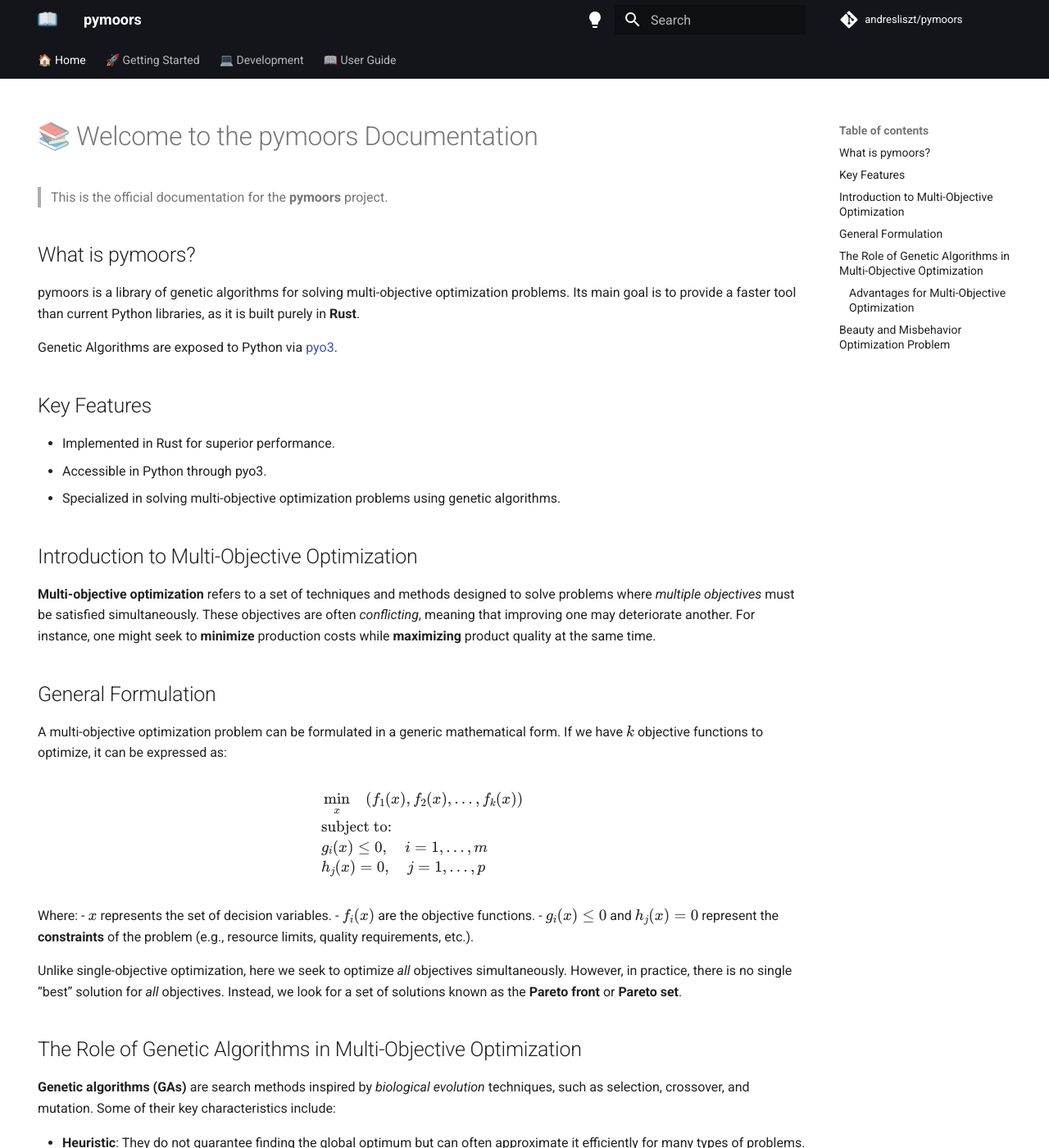
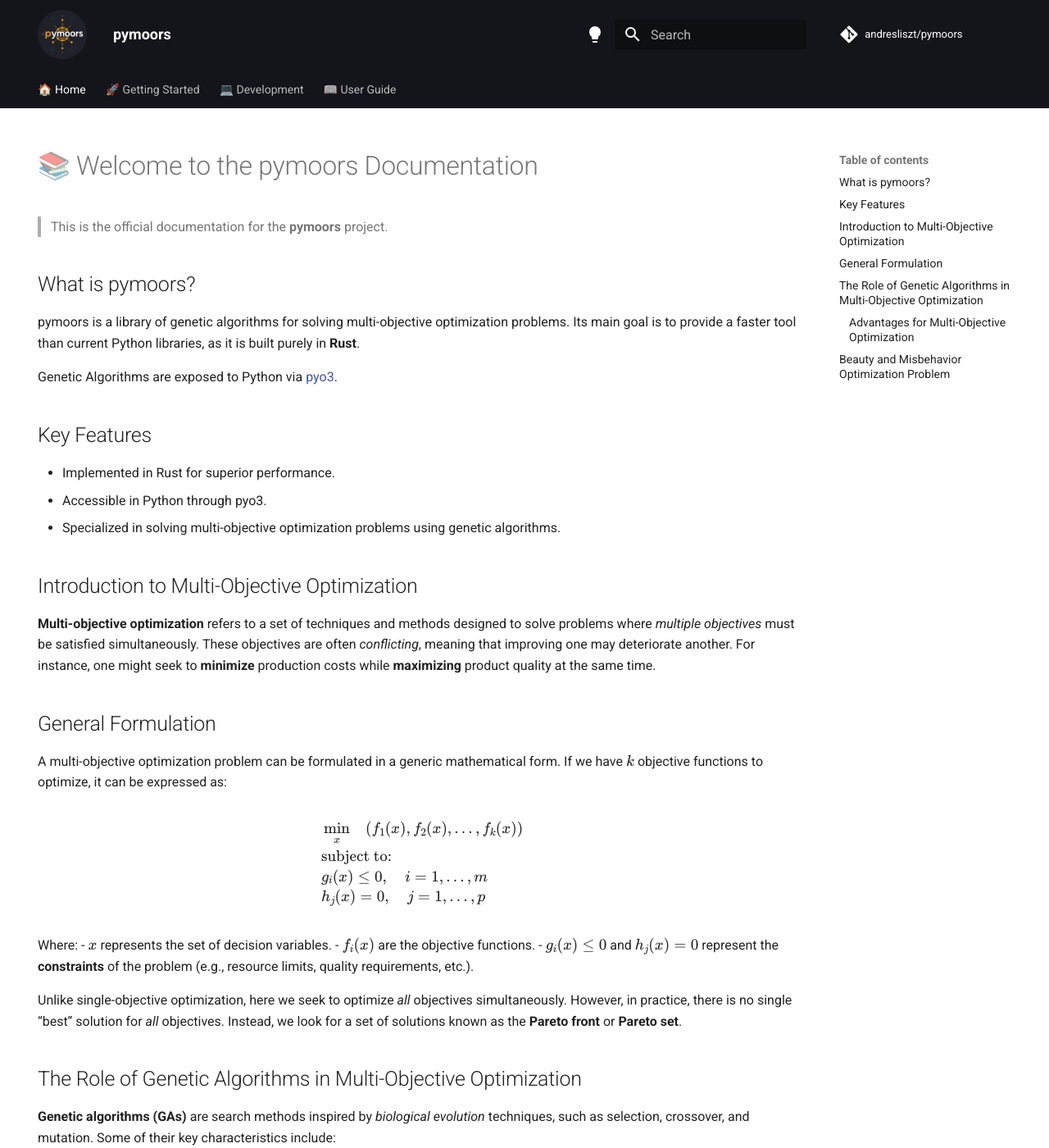
Before and after one commit to pwoolvett/pymoors, an MkDocs documentation site: the page built from docs/index.md, in a window 1280 px wide and 1400 px high. Shown: the whole window at 82% size. Built offline with MkDocs 1.6.1 and Material for MkDocs 9.7.7, drawn with Linux system fonts in a browser that asks for light colours; comment, search, counter and statistics services are not loaded.

```diff
--- /dev/null
+++ b/docs/stylesheets/extra.css
@@ -0,0 +1,9 @@
+.md-header {
+    min-height: 80px !important;
+    align-items: center;
+  }
+  .md-header__button.md-logo img {
+    max-height: none !important;
+    height: 60px !important;
+    width: auto !important;
+  }
--- a/mkdocs.yml
+++ b/mkdocs.yml
@@ -3,7 +3,7 @@ site_author: Andrés Sandoval
 site_description: A Python library for multi-objective optimization using genetic algorithms.
 theme:
   language: en
-  logo: images/book.png
+  logo: images/logo2.png
   favicon: images/logo2.png
   name: material
   palette:
@@ -49,8 +49,10 @@ markdown_extensions:
   - pymdownx.arithmatex:
       generic: true
 extra_javascript:
-  - javascripts/mathjax.js
   - https://unpkg.com/mathjax@3/es5/tex-mml-chtml.js
+
+extra_css:
+  - stylesheets/extra.css
 
 nav:
   - 🏠 Home: index.md
--- a/pyproject.toml
+++ b/pyproject.toml
@@ -49,7 +49,11 @@ linting = [
     "pytest"
 ]
 docs = [
-    "mkdocs-material==9.5.25"
+    "mkdocs",
+    "mkdocs-material",
+    "pymdown-extensions",
+    "neoteroi-mkdocs"
+
 ]
 
 all = [
```
Also changed, not shown: 2 other files.
